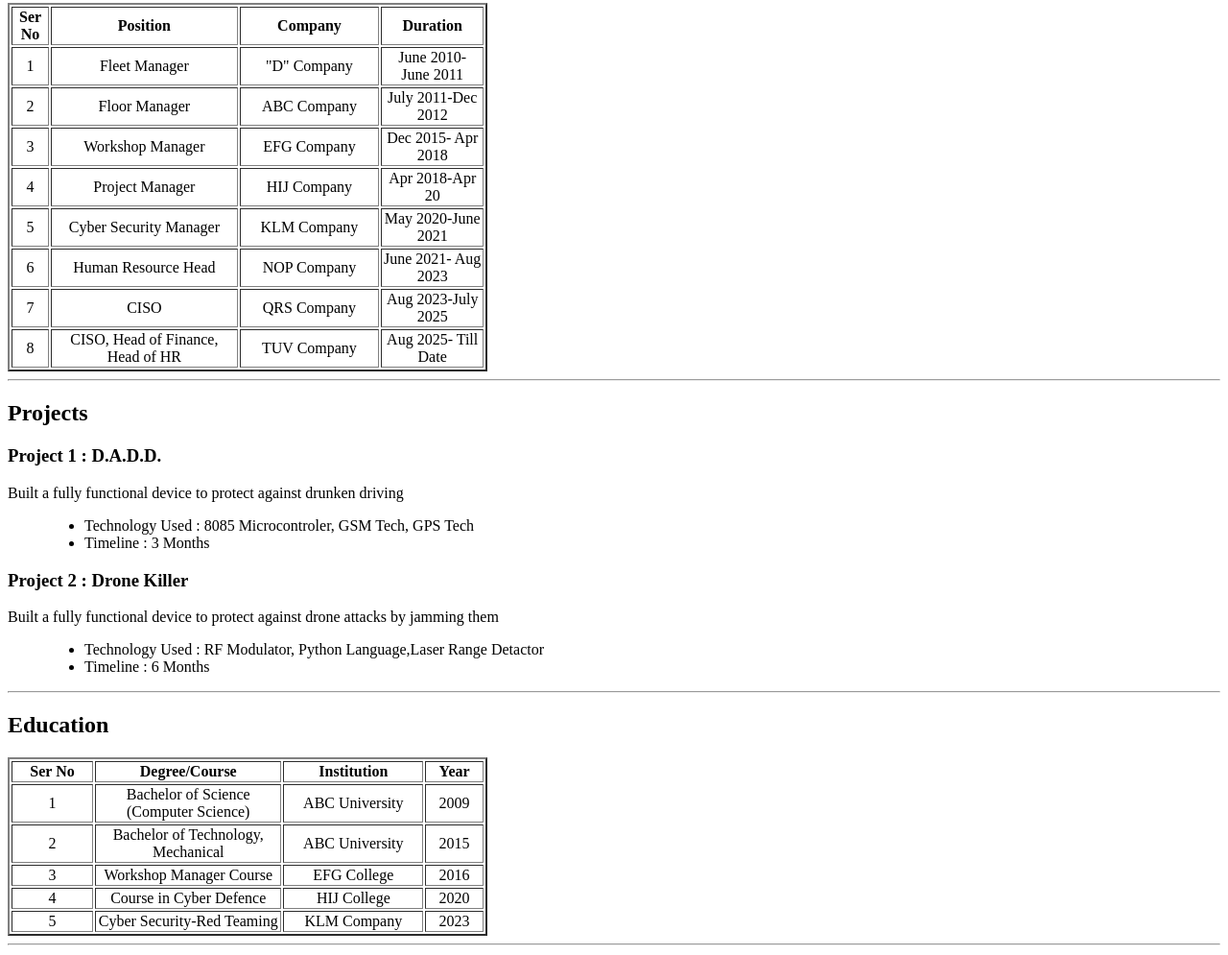
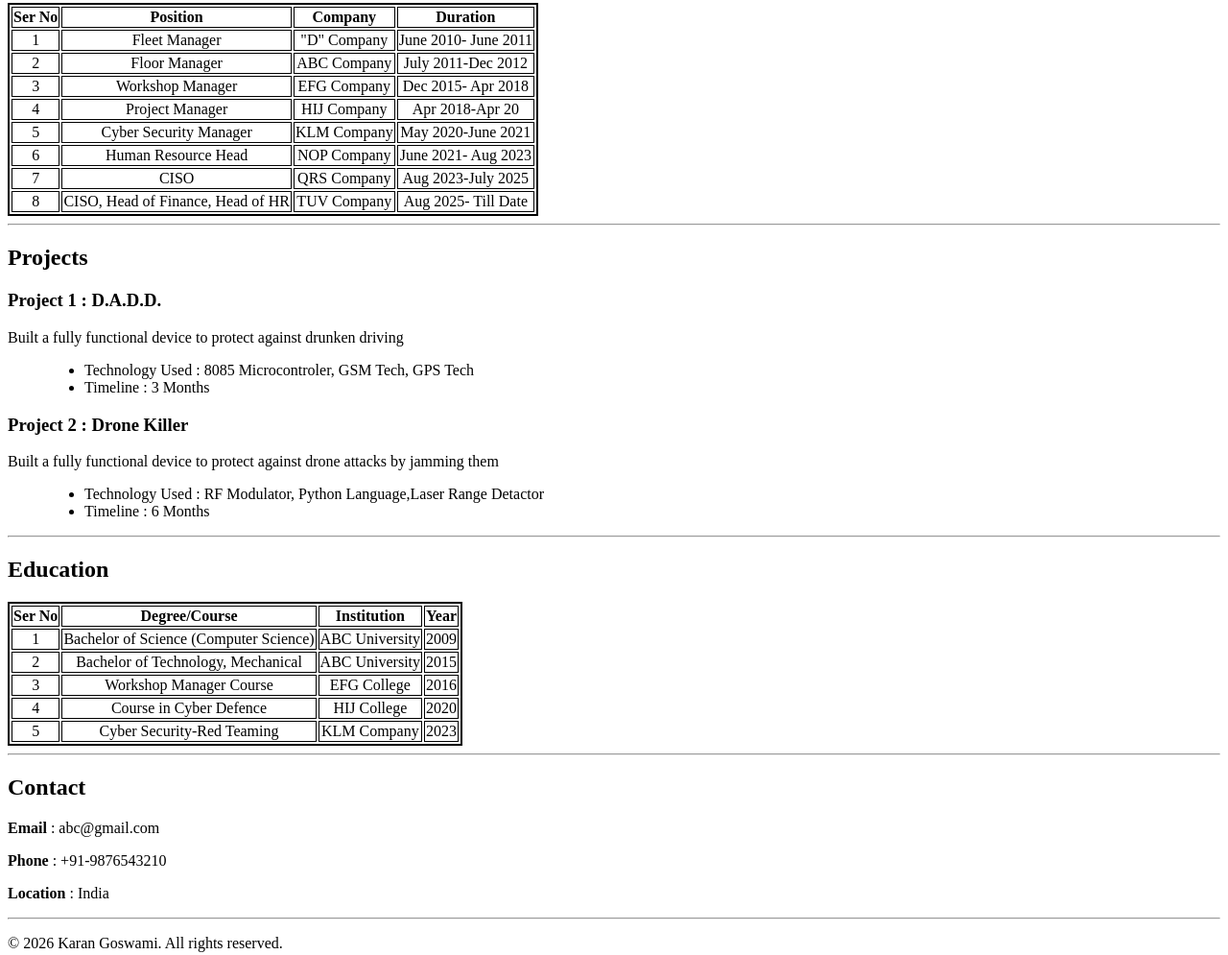
Before and after one commit to Go3005/My-First-Page---HTML-Assignment, a plain HTML site: page index.html in a window 1280 px wide. Shown: the part 534-1529 px from the top of the page at 96% size. Drawn offline with Linux system fonts and the light colour scheme.

Commit message:
Moved Table styles to Head

```diff
--- a/index.html
+++ b/index.html
@@ -4,6 +4,18 @@
     <meta charset="UTF-8" />
     <meta name="viewport" content="width=device-width, initial-scale=1.0" />
     <title>My Resume</title>
+    <style>
+      table {
+        width: "500px";
+        border: 2px solid black;
+      }
+
+      th,
+      td {
+        border: 1px solid black;
+        text-align: center;
+      }
+    </style>
   </head>
   <body>
     <h1>KARAN GOSWAMI</h1>
@@ -36,61 +48,61 @@
     </ul>
     <hr />
     <h2>Experience</h2>
-    <table style="width: 500px" border="2">
+    <table>
       <thead>
-        <th style="width: auto">Ser No</th>
-        <th style="width: 40%">Position</th>
-        <th style="width: 30%">Company</th>
-        <th style="auto">Duration</th>
+        <th>Ser No</th>
+        <th>Position</th>
+        <th>Company</th>
+        <th>Duration</th>
       </thead>
       <tbody>
         <tr>
-          <td style="text-align: center">1</td>
-          <td style="text-align: center">Fleet Manager</td>
-          <td style="text-align: center">"D" Company</td>
-          <td style="text-align: center">June 2010- June 2011</td>
+          <td>1</td>
+          <td>Fleet Manager</td>
+          <td>"D" Company</td>
+          <td>June 2010- June 2011</td>
         </tr>
         <tr>
-          <td style="text-align: center">2</td>
-          <td style="text-align: center">Floor Manager</td>
-          <td style="text-align: center">ABC Company</td>
-          <td style="text-align: center">July 2011-Dec 2012</td>
+          <td>2</td>
+          <td>Floor Manager</td>
+          <td>ABC Company</td>
+          <td>July 2011-Dec 2012</td>
         </tr>
         <tr>
-          <td style="text-align: center">3</td>
-          <td style="text-align: center">Workshop Manager</td>
-          <td style="text-align: center">EFG Company</td>
-          <td style="text-align: center">Dec 2015- Apr 2018</td>
+          <td>3</td>
+          <td>Workshop Manager</td>
+          <td>EFG Company</td>
+          <td>Dec 2015- Apr 2018</td>
         </tr>
         <tr>
-          <td style="text-align: center">4</td>
-          <td style="text-align: center">Project Manager</td>
-          <td style="text-align: center">HIJ Company</td>
-          <td style="text-align: center">Apr 2018-Apr 20</td>
+          <td>4</td>
+          <td>Project Manager</td>
+          <td>HIJ Company</td>
+          <td>Apr 2018-Apr 20</td>
         </tr>
         <tr>
-          <td style="text-align: center">5</td>
-          <td style="text-align: center">Cyber Security Manager</td>
-          <td style="text-align: center">KLM Company</td>
-          <td style="text-align: center">May 2020-June 2021</td>
+          <td>5</td>
+          <td>Cyber Security Manager</td>
+          <td>KLM Company</td>
+          <td>May 2020-June 2021</td>
         </tr>
         <tr>
-          <td style="text-align: center">6</td>
-          <td style="text-align: center">Human Resource Head</td>
-          <td style="text-align: center">NOP Company</td>
-          <td style="text-align: center">June 2021- Aug 2023</td>
+          <td>6</td>
+          <td>Human Resource Head</td>
+          <td>NOP Company</td>
+          <td>June 2021- Aug 2023</td>
         </tr>
         <tr>
-          <td style="text-align: center">7</td>
-          <td style="text-align: center">CISO</td>
-          <td style="text-align: center">QRS Company</td>
-          <td style="text-align: center">Aug 2023-July 2025</td>
+          <td>7</td>
+          <td>CISO</td>
+          <td>QRS Company</td>
+          <td>Aug 2023-July 2025</td>
         </tr>
         <tr>
-          <td style="text-align: center">8</td>
-          <td style="text-align: center">CISO, Head of Finance, Head of HR</td>
-          <td style="text-align: center">TUV Company</td>
-          <td style="text-align: center">Aug 2025- Till Date</td>
+          <td>8</td>
+          <td>CISO, Head of Finance, Head of HR</td>
+          <td>TUV Company</td>
+          <td>Aug 2025- Till Date</td>
         </tr>
       </tbody>
     </table>
@@ -125,45 +137,43 @@
     </dl>
     <hr />
     <h2>Education</h2>
-    <table style="width: 500px" border="2">
+    <table>
       <thead>
-        <th style="width: auto">Ser No</th>
-        <th style="width: 40%">Degree/Course</th>
-        <th style="width: 30%">Institution</th>
-        <th style="auto">Year</th>
+        <th>Ser No</th>
+        <th>Degree/Course</th>
+        <th>Institution</th>
+        <th>Year</th>
       </thead>
       <tbody>
         <tr>
-          <td style="text-align: center">1</td>
-          <td style="text-align: center">
-            Bachelor of Science (Computer Science)
-          </td>
-          <td style="text-align: center">ABC University</td>
-          <td style="text-align: center">2009</td>
+          <td>1</td>
+          <td>Bachelor of Science (Computer Science)</td>
+          <td>ABC University</td>
+          <td>2009</td>
         </tr>
         <tr>
-          <td style="text-align: center">2</td>
-          <td style="text-align: center">Bachelor of Technology, Mechanical</td>
-          <td style="text-align: center">ABC University</td>
-          <td style="text-align: center">2015</td>
+          <td>2</td>
+          <td>Bachelor of Technology, Mechanical</td>
+          <td>ABC University</td>
+          <td>2015</td>
         </tr>
         <tr>
-          <td style="text-align: center">3</td>
-          <td style="text-align: center">Workshop Manager Course</td>
-          <td style="text-align: center">EFG College</td>
-          <td style="text-align: center">2016</td>
+          <td>3</td>
+          <td>Workshop Manager Course</td>
+          <td>EFG College</td>
+          <td>2016</td>
         </tr>
         <tr>
-          <td style="text-align: center">4</td>
-          <td style="text-align: center">Course in Cyber Defence</td>
-          <td style="text-align: center">HIJ College</td>
-          <td style="text-align: center">2020</td>
+          <td>4</td>
+          <td>Course in Cyber Defence</td>
+          <td>HIJ College</td>
+          <td>2020</td>
         </tr>
         <tr>
-          <td style="text-align: center">5</td>
-          <td style="text-align: center">Cyber Security-Red Teaming</td>
-          <td style="text-align: center">KLM Company</td>
-          <td style="text-align: center">2023</td>
+          <td>5</td>
+          <td>Cyber Security-Red Teaming</td>
+          <td>KLM Company</td>
+          <td>2023</td>
         </tr>
       </tbody>
     </table>
```
